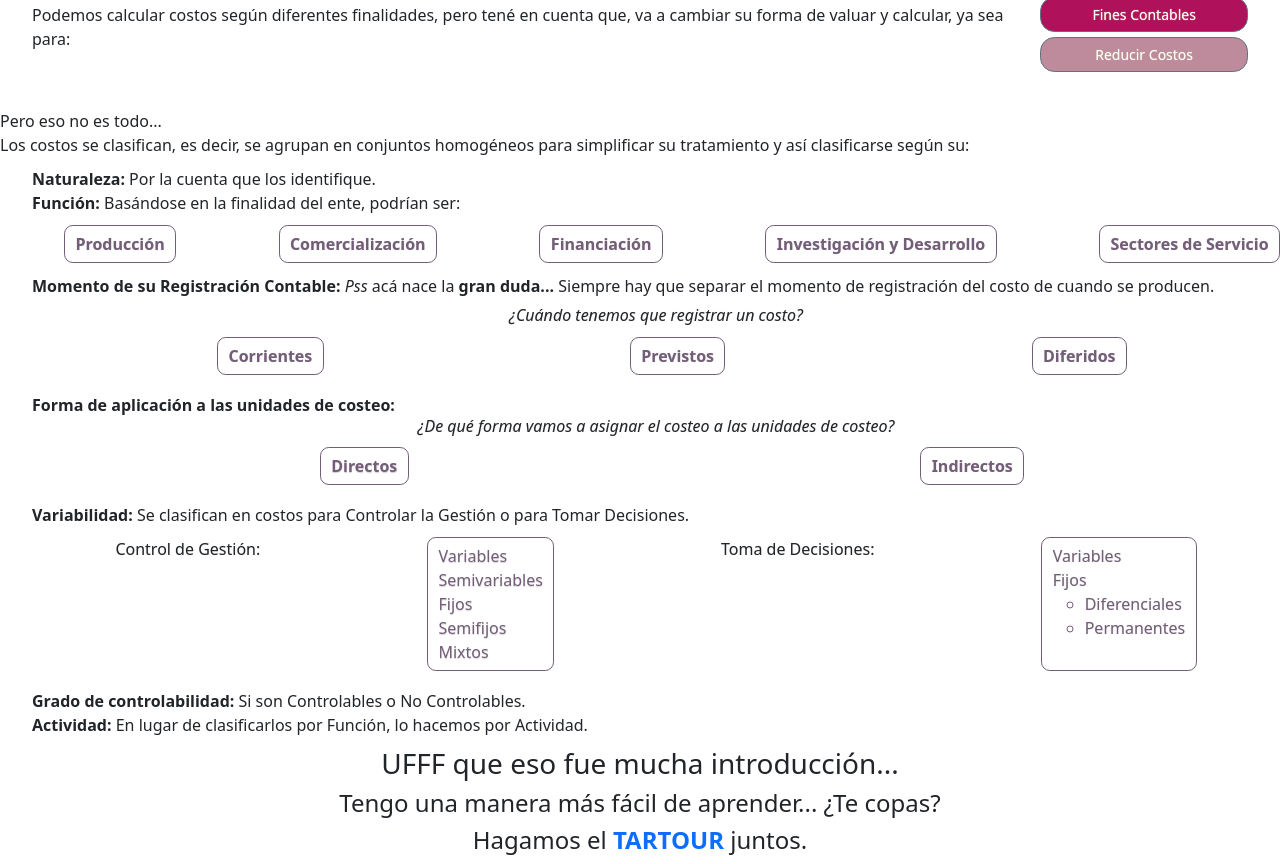
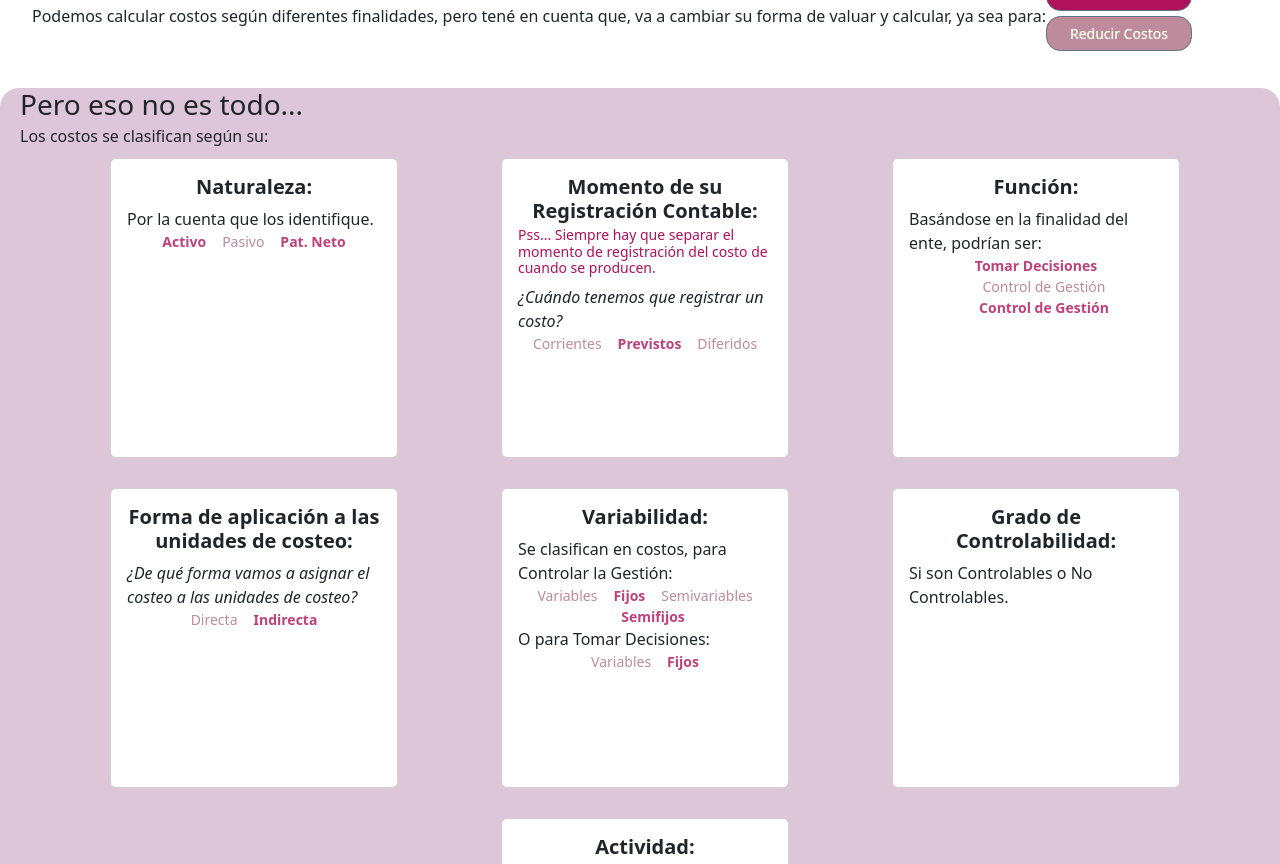
Before and after one commit to Bechu-Lamota/Tart, a plain HTML site: page index.html in a window 1280 px wide. Shown: the part 605-1469 px from the top of the page. Drawn offline with nearby package versions, Linux system fonts and the light colour scheme.

Commit message:
rama_central

```diff
--- a/CSS/style.css
+++ b/CSS/style.css
@@ -153,239 +153,95 @@ header div {
 }
 /* FIN MAIN*/
 
+/* SECTION*/
+.section-2fk {
+    border-radius: 1.2rem;
+    animation: section-2fk 5s infinite alternate linear;
+}
+@keyframes section-2fk {
+    45%{
+        background-color: #ad4776;
+    }
+    50%{
+        background-color: #ae657d;
 
+    }
+    75%{
+        background-color:#be87b2;
+    }
+    100%{
+        background-color: #ddc6d8;
+    }
 
-
-
-
-
-
-/*SEGUDA SECTION*/
-.p-clasif {
-    margin-bottom: 10px;
 
 }
 
-.clasificacion-1 {
-    margin-bottom: 10px;
-    list-style: none;
+.row2 {
+    margin-left: 20px;
 }
 
-/*FUNCION*/
-#fun-row {
-    display: flex;
-    justify-content: space-between;
-    list-style: none;
-    margin-bottom: 1px;
-    padding-top: 10px;
-    text-shadow: 0px 0px 1px #d1d1d1 !important;
-    background: transparent !important;
+.p-clasif {
+    margin-bottom: 2px;
+}
+.carta-m {
+    margin-left: 10px;
+    margin-right: 10px;
+    margin-top: 10px;
+    margin-bottom: 10px;
+    height: 300px;
 }
 
-.produccion {
-    border: 1px solid  #735d78;
-    border-radius: 0.55rem;
-    padding: 0.38rem 0.65rem;
-    list-style: none;
-    text-decoration: none;
-    color:  #735d78;
-    text-shadow: 0px 0px 1px #d1d1d1 !important;
-    background: transparent !important;
-    margin-bottom: 10px;
+.titulo-container {
+    text-align: center;
+    font-weight: 640;
 }
 
-.comercial {
-    border: 1px solid  #735d78;
-    border-radius: 0.55rem;
-    padding: 0.38rem 0.65rem;
-    list-style: none;
-    text-decoration: none;
-    color:  #735d78;
-    text-shadow: 0px 0px 1px #d1d1d1 !important;
-    background: transparent !important;
-    margin-bottom: 10px;
+.position-link {
+    display: flex;
+    align-items: flex-end;
+    justify-content: center;
+    flex-wrap: wrap;
 }
 
-.finan {
-    border: 1px solid  #735d78;
-    border-radius: 0.55rem;
-    padding: 0.38rem 0.65rem;
-    list-style: none;
+.muto {
+    color: #AF125A !important;
     text-decoration: none;
-    color:  #735d78;
-    text-shadow: 0px 0px 1px #d1d1d1 !important;
-    background: transparent !important;
-    margin-bottom: 10px;
+    font-weight: 200;
+    font-size: 14px;
 }
 
-.invydes {
-    border: 1px solid  #735d78;
-    border-radius: 0.55rem;
-    padding: 0.38rem 0.65rem;
-    list-style: none;
-    text-decoration: none;
-    color:  #735d78;
-    text-shadow: 0px 0px 1px #d1d1d1 !important;
-    background: transparent !important;
-    margin-bottom: 10px;
+.italico {
+    font-style: italic !important;
+    font-weight: 250;
 }
 
-.secserv {
-    border: 1px solid  #735d78;
-    border-radius: 0.55rem;
-    padding: 0.38rem 0.65rem;
-    list-style: none;
-    text-decoration: none;
-    color:  #735d78;
-    text-shadow: 0px 0px 1px #d1d1d1 !important;
-    background: transparent !important;
+.cont-fluid {
+    display: flex;
+    justify-content: space-evenly;
     margin-bottom: 10px;
+    margin-left: 5px;
+    margin-right: 5px;;
 }
 
-/*MOMENTO*/
-.how-cost {
-    display: flex;
-    text-align: center;
-    justify-content: left;
-    flex-direction: column;
-    margin-bottom: 1px;
-    margin-top: 8px;
-    text-shadow: 0px 0px 1px #d1d1d1 !important;
-    background: transparent !important;
+.link-carta {
+    color: #BD8B9C;
+    text-decoration: none;
+    font-weight: 490;
+    font-size: 14px;
 }
 
-#mom-row {
-    display: flex;
-    justify-content: space-around;
-    list-style: none;
-    margin-bottom: 8px;
-    padding-top: 10px;
-    text-shadow: 0px 0px 1px #d1d1d1 !important;
-    background: transparent !important;
-
+.link-carta2 {
+    color: #AF125A;
+    opacity: 80%;
+    text-decoration: none;
+    font-weight: 700;
+    font-size: 14px;
 }
 
-.cor {
-    border: 1px solid  #735d78;
-    border-radius: 0.55rem;
-    padding: 0.38rem 0.65rem;
-    list-style: none;
-    text-decoration: none;
-    color:  #735d78;
-    text-shadow: 0px 0px 1px #d1d1d1 !important;
-    background: transparent !important;
-    margin-bottom: 10px;
+.text-ital {
+    font-style: italic !important;
 }
-
-.prev {
-    border: 1px solid  #735d78;
-    border-radius: 0.55rem;
-    padding: 0.38rem 0.65rem;
-    list-style: none;
-    text-decoration: none;
-    color:  #735d78;
-    text-shadow: 0px 0px 1px #d1d1d1 !important;
-    background: transparent !important;
-    margin-bottom: 10px;
-}
-
-.dif {
-    border: 1px solid  #735d78;
-    border-radius: 0.55rem;
-    padding: 0.38rem 0.65rem;
-    list-style: none;
-    text-decoration: none;
-    color:  #735d78;
-    text-shadow: 0px 0px 1px #d1d1d1 !important;
-    background: transparent !important;
-    margin-bottom: 10px;
-}
-
-/*FORMA*/
-.form-cost {
-    display: flex;
-    text-align: center;
-    justify-content: left;
-    flex-direction: column;
-    margin-bottom: 1px;
-    text-shadow: 0px 0px 1px #d1d1d1 !important;
-    background: transparent !important;
-}
-
-#form-row {
-    display: flex;
-    justify-content: space-around;
-    list-style: none;
-    margin-bottom: 8px;
-    padding-top: 10px;
-    text-shadow: 0px 0px 1px #d1d1d1 !important;
-    background: transparent !important;
-}
-
-/*FORMA BOX*/
-
-.Dir {
-    border: 1px solid #735d78;
-    border-radius: 0.55rem;
-    padding: 0.38rem 0.65rem;
-    list-style: none;
-    text-decoration: none;
-    color: #735d78;
-    text-shadow: 0.2px 0.6px 1px #d1d1d1 !important;
-    background: transparent !important;
-    margin-bottom: 10px;
-}
-
-.Ind {
-    border: 1px solid  #735d78;
-    border-radius: 0.55rem;
-    padding: 0.38rem 0.65rem;
-    list-style: none;
-    text-decoration: none;
-    color:  #735d78;
-    text-shadow: 0px 0px 1px #d1d1d1 !important;
-    background: transparent !important;
-    margin-bottom: 10px;
-}
-
-/*VARIABLE*/
-#row-total {
-    display: flex;
-    justify-content: space-around;
-    list-style: none;
-    margin-bottom: 8px;
-    padding-top: 10px;
-    text-shadow: 0px 0px 1px #d1d1d1 !important;
-    background: transparent !important;
-}
-
-/*cada item dentro de variable*/
-.vr-sm-fj-sf-mxt {
-    border: 1px solid #735d78;
-    border-radius: 0.55rem;
-    padding: 0.38rem 0.65rem;
-    list-style: none;
-    text-decoration: none;
-    color: #735d78;
-    text-shadow: 0.2px 0.6px 1px #d1d1d1 !important;
-    background: transparent !important;
-    margin-bottom: 10px;
-    text-align: none;
-}
-
-.vra-fij {
-    border: 1px solid  #735d78;
-    border-radius: 0.55rem;
-    padding: 0.38rem 0.65rem;
-    list-style: none;
-    text-decoration: none;
-    color:  #735d78;
-    text-shadow: 0px 0px 1px #d1d1d1 !important;
-    background: transparent !important;
-    margin-bottom: 10px;
-    text-align: none;
-}
-
+/* FIN SECTION*/
 
 /*LINK DE REDIRECCIÓN*/
 .mucha-inf {
@@ -397,10 +253,72 @@ header div {
     justify-content: center;
 }
 
-.TARTOUR-inicio {
+.easy-way {
+    margin-bottom: 20px;
+}
+
+/*TARTOUR*/
+.vs {
+    display: grid;
+    grid-template-columns: 2fr 0.7fr 2fr;
+    grid-template-rows: 1fr;
+    grid-template-areas:
+    "cj-ini cj-mid cj-fin";
+}
+.cj-ini {
+    grid-area: cj-ini;
+    text-align: end;
+}
+.cj-mid {
+    grid-area: cj-mid;
+}
+.cj-fin {
+    grid-area: cj-fin;
+    text-align: start;
+}
+.container {
+    position: relative;
+    display: flex;
+    justify-content: center;
+    align-items: center;
+    flex-wrap: wrap;
+}
+.container .box {
+    position: relative;
+    align-items: center;
+    width: 120px;
+    height: 50px;
+    background-color: #ad4776;
+}
+.container .box:hover .imgbox {
+    transform: translate(-0.5rem, -0.5rem);
+}
+.container .box:hover .content {
+    transform: translate(1.5rem, 1.5rem);
+}
+.imgbox {
+    position:absolute;
+    align-items: center;
+    justify-content: center;
+    width: 100%;
+    height: 100%;
+    z-index: 2;
+    transition: all 0.5s ease-in-out;
+    background-color: #ddc6d8;
+}
+.imgbox .tt {
+    width: 120px;
+    height: 50px;
+    object-fit: cover;
+    text-align:start;
+}
+
+.tt {
     text-decoration: none;
-    margin-top: 9px;
-    margin-bottom: 9px;
+    color: black;
+    text-align: center;
+    margin-left: 10px;
+    font-size: 20px;
 }
 
 /*FOOTER*/
@@ -411,7 +329,7 @@ header div {
     "sec1 sec2 sec3"
     "div1 div2 fa-2x";
     background-color: #BD8B9C;
-    margin-top: 50px;
+    margin-top: 30px;
 }
 
 .sec1 {
@@ -665,6 +583,53 @@ header div {
     }
    /*FIN DEL MAIN*/
 
+   /*SECTION*/
+   .cont-fluid {
+    display: flex;
+    flex-wrap: wrap;
+   }
+
+   .titulo-container {
+    text-align: center;
+    font-size: 16px;
+}
+
+.link-carta {
+    color: #BD8B9C;
+    text-decoration: none;
+    font-weight: 500;
+    font-size: 13px;
+}
+.link-carta2 {
+    color: #BD8B9C;
+    text-decoration: none;
+    font-weight: 500;
+    font-size: 13px;
+}
+   /*Fin del SECTION */
+   .vs {
+    display: grid;
+    grid-template-columns: 2fr;
+    grid-template-rows: 1f 1fr 1fr;
+    grid-template-areas:
+    "cj-ini"
+    "cj-mid"
+    "cj-fin";
+    align-items: center;
+}
+.cj-ini {
+    grid-area: cj-ini;
+    text-align: center;
+}
+.cj-mid {
+    grid-area: cj-mid;
+}
+.cj-fin {
+    grid-area: cj-fin;
+    text-align: center;
+}
+
+
    /*FOOTER*/
     .CopyR {
         font-size: 10px;
@@ -711,6 +676,52 @@ header div {
     .CopyR {
         font-size: 12px;
     }
+   /*SECTION*/
+   .cont-fluid {
+    display: flex;
+    flex-wrap: wrap;
+   }
+
+   .titulo-container {
+    text-align: center;
+    font-size: 16px;
+    }
+
+    .link-carta {
+    color: #BD8B9C;
+    text-decoration: none;
+    font-weight: 500;
+    font-size: 13px;
+    }
+
+    .link-carta2 {
+    color: #BD8B9C;
+    text-decoration: none;
+    font-weight: 500;
+    font-size: 13px;
+    }
+   /*Fin del SECTION */
+   .vs {
+    display: grid;
+    grid-template-columns: 2fr;
+    grid-template-rows: 1f 1fr 1fr;
+    grid-template-areas:
+    "cj-ini"
+    "cj-mid"
+    "cj-fin";
+    align-items: center;
+}
+.cj-ini {
+    grid-area: cj-ini;
+    text-align: center;
+}
+.cj-mid {
+    grid-area: cj-mid;
+}
+.cj-fin {
+    grid-area: cj-fin;
+    text-align: center;
+}
 
 }
 /*TARTOUR
--- a/index.html
+++ b/index.html
@@ -82,8 +82,8 @@
         </div>
       </div>
 
-        <!--MAIN-->
-        <main>
+      <!--MAIN-->
+      <main>
         <div class="cajam">
             <div>
                 <h1 class="bi1"> Bienvenidos a Gestión y Costo para Contadores</h1>
@@ -98,91 +98,141 @@
                 </div>
                 <div class="binv2">
                     <a class="td"><strong>Tomar Decisiones</strong></a>
-                    <a class="hc"><strong>Hacer un Control de Gestión</strong></a>
+                    <a class="hc"><strong>Control de Gestión</strong></a>
                     <a class="fc"><strong>Fines Contables</strong></a>
                     <a class="rd"><strong>Reducir Costos</strong></a>
                 </div>
             </div>
         </div>
-        </main>
+      </main>
+      <!--FIN MAIN-->
+
+    <!--SECTION-->
+    <section class="section-2fk">
+        <div class="recursos">
+          <div class="contenedor-b">
+              <div class="row2">
+                  <h3 class="p-clasif">Pero eso no es todo...</h3>
+                  <p>Los costos se clasifican según su:</p>
+              </div>
+      <div class="container-fluid cont-fluid">
+          <div class="card carta-m" style="width: 18rem;">
+          <div class="card-body">
+            <h5 class="card-title titulo-container">Naturaleza:</h5>
+            <p class="card-text">Por la cuenta que los identifique.</p>
+            <div class="position-link">
+            <a href="" class="card-link link-carta2">Activo</a>
+            <a href="" class="card-link link-carta">Pasivo</a>
+            <a href="" class="card-link link-carta2">Pat. Neto</a>
+          </div>
+          </div>
+          </div>
+
+          <div class="card carta-m" style="width: 18rem;">
+          <div class="card-body">
+            <h5 class="card-title titulo-container">Momento de su Registración Contable:</h5>
+            <h6 class="card-subtitle mb-2 text-muted muto">Pss... Siempre hay que separar el momento de registración del costo de cuando se producen.</h6>
+            <p class="card-text italico">¿Cuándo tenemos que registrar un costo?</p>
+            <div class="position-link">
+            <a href="" class="card-link link-carta">Corrientes</a>
+            <a href="" class="card-link link-carta2">Previstos</a>
+            <a href="" class="card-link link-carta">Diferidos</a>
+            </div>
+          </div>
+          </div>
+
+          <div class="card carta-m" style="width: 18rem;">
+          <div class="card-body">
+            <h5 class="card-title titulo-container">Función:</h5>
+            <p class="card-text">Basándose en la finalidad del ente, podrían ser:</p>
+            <div class="position-link">
+            <a href="#" class="card-link link-carta2">Tomar Decisiones</a>
+            <a href="#" class="card-link link-carta">Control de Gestión</a>
+            <a href="#" class="card-link link-carta2">Control de Gestión</a>
+            </div>
+          </div>
+           </div>
+      </div>
 
 
 
+      <div class="container-fluid cont-fluid">
+        <div class="card carta-m" style="width: 18rem;">
+          <div class="card-body">
+            <h5 class="card-title titulo-container">Forma de aplicación a las unidades de costeo:</h5>
+            <p class="card-text italico">¿De qué forma vamos a asignar el costeo a las unidades de costeo?</p>
+            <div class="position-link">
+            <a href="#" class="card-link link-carta">Directa</a>
+            <a href="#" class="card-link link-carta2">Indirecta</a>
+            </div>
+          </div>
+        </div>
 
+        <div class="card carta-m" style="width: 18rem;">
+          <div class="card-body">
+            <h5 class="card-title titulo-container">Variabilidad:</h5>
+            <p class="card-text">Se clasifican en costos, para Controlar la Gestión:</p>
+            <div class="position-link">
+            <a href="#" class="card-link link-carta">Variables</a>
+            <a href="#" class="card-link link-carta2">Fijos</a>
+            <a href="#" class="card-link link-carta">Semivariables</a>
+            <a href="#" class="card-link link-carta2">Semifijos</a>
+            </div>
+            <p class="card-text">O para Tomar Decisiones:</p>
+            <div class="position-link">
+            <a href="#" class="card-link link-carta">Variables</a>
+            <a href="#" class="card-link link-carta2">Fijos</a>
+            </div>
+          </div>
+        </div>
 
+        <div class="card carta-m" style="width: 18rem;">
+          <div class="card-body">
+            <h5 class="card-title titulo-container">Grado de Controlabilidad:</h5>
+            <p class="card-text ">Si son Controlables o No Controlables.</p>
+          </div>
+        </div>
+      </div>
+      </div>
 
+      <div class="container-fluid cont-fluid">
+          <div class="card carta-m" style="width: 18rem;">
+            <div class="card-body">
+              <h5 class="card-title titulo-container">Actividad:</h5>
+              <p class="card-text"> En lugar de clasificarlos por Función, lo hacemos por Actividad.</p>
+            </div>
+          </div>
+        </div>
+    </section>
+    <!--SECTION-->
 
-
-
-
-
-        <!--Seguda Section-->
-        <section class="seconda-row">
-            <p> Pero eso no es todo...</p>
-            <p class="p-clasif">Los costos se clasifican, es decir, se agrupan en conjuntos homogéneos para simplificar su tratamiento y así clasificarse según su:</p>
-            <ul class="clasificacion-1">
-                <li><strong>Naturaleza:</strong> Por la cuenta que los identifique.</li>
-
-                <!--FUNCION-->
-                <li><strong>Función:</strong>  Basándose en la finalidad del ente, podrían ser:</li>
-                    <ul id="fun-row">
-                     <a class="produccion"><strong>Producción</strong></a>
-                     <a class="comercial"><strong>Comercialización</strong></a>
-                     <a class="finan"><strong>Financiación</strong></a>
-                     <a class="invydes"><strong>Investigación y Desarrollo</strong></a>
-                     <a class="secserv"><strong>Sectores de Servicio</strong></a>
-                    </ul>
-
-                <!--momento-->
-                <li><strong>Momento de su Registración Contable:</strong> <em>Pss</em> acá nace la <strong>gran duda...</strong> Siempre hay que separar el momento de registración del costo de cuando se producen.</li>
-                <h6 class="how-cost"><em>¿Cuándo tenemos que registrar un costo?</em></h6>
-                    <ul id="mom-row">
-                        <a class="cor"><strong>Corrientes</strong></a>
-                        <a class="prev"><strong>Previstos</strong></a>
-                        <a class="dif"><strong>Diferidos</strong></a>
-                    </ul>
-
-                 <!--FORMA-->
-                <li><strong>Forma de aplicación a las unidades de costeo:</strong></li>
-                <h6 class="form-cost"><em>¿De qué forma vamos a asignar el costeo a las unidades de costeo?</em></h6>
-                     <ul id="form-row">
-                        <a class="Dir"><strong>Directos</strong></a>
-                        <a class="Ind"><strong>Indirectos</strong></a>
-                    </ul>
-
-                <!--VARIABLE-->
-                <li><strong>Variabilidad:</strong> Se clasifican en costos para Controlar la Gestión o para Tomar Decisiones.</li>
-                <div id="row-total">
-                    <div class="cg">Control de Gestión: </div>
-                      <div class="vr-sm-fj-sf-mxt">
-                        <li><a>Variables</a></li>
-                        <li><a>Semivariables</a></li>
-                        <li><a>Fijos</a></li>
-                        <li><a>Semifijos</a></li>
-                        <li><a>Mixtos</a></li>
-                     </div>
-                    <div class="td-">Toma de Decisiones: </div>
-                     <div class="vra-fij">
-                         <li><a>Variables</a></li>
-                         <li><a>Fijos</a></li>
-                         <ul class="dif-perm">
-                            <li><a>Diferenciales</a></li>
-                            <li><a>Permanentes</a></li>
-                         </ul>
-                     </div>
-                </div>
-                <li><strong>Grado de controlabilidad:</strong> Si son Controlables o No Controlables.</li>
-                <li><strong>Actividad:</strong> En lugar de clasificarlos por Función, lo hacemos por Actividad.</li>
-            </ul>
-        </section>
-      </div>
 
       <!--LINK DE REDIRECCIÓN-->
       <div class="mucha-inf">
-        <h3>UFFF que eso fue mucha introducción...</h3>
-        <h4>Tengo una manera más fácil de aprender... ¿Te copas?</h4>
-        <h4> Hagamos el <a href="./HTML/tartour.html" class="TARTOUR-inicio"><strong>TARTOUR</strong></a> juntos.</h4>
+        <h3>UFFF que eso fue mucha introducción.</h3>
+        <h4 class="easy-way">Tengo una manera más fácil de aprender...</h4>
       </div>
+
+      <!--TARTOUR-->
+        <div class="vs">
+            <div class="cj-ini">
+              <h2 class="h2-vs">Hagamos el </h2>
+            </div>
+          <div class="cj-mid">
+              <div class="container">
+                  <div class="box">
+                    <div class="imgbox">
+                      <a href="./HTML/tartour.html" class="tt">TARTOUR </a>
+                    </div>
+                  </div>
+                  <div class="content"></div>
+              </div>
+          </div>
+          <div class="cj-fin">
+               <h2>juntos.</h2>
+           </div>
+        </div>
+
 
       <!--JAVASCRIPT-->
 <script src="https://cdn.jsdelivr.net/npm/bootstrap@5.3.0-alpha1/dist/js/bootstrap.bundle.min.js" integrity="sha384-w76AqPfDkMBDXo30jS1Sgez6pr3x5MlQ1ZAGC+nuZB+EYdgRZgiwxhTBTkF7CXvN" crossorigin="anonymous"></script>
```
